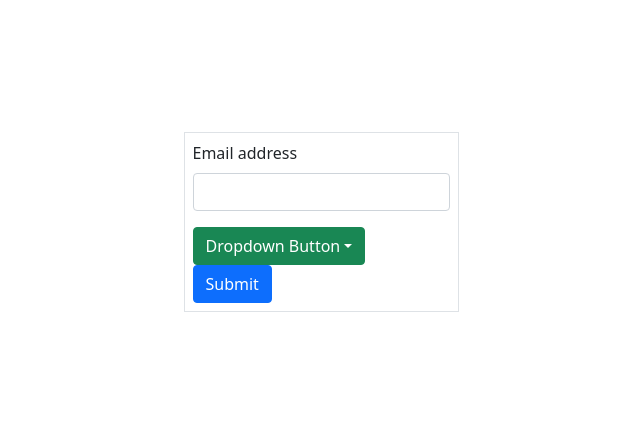
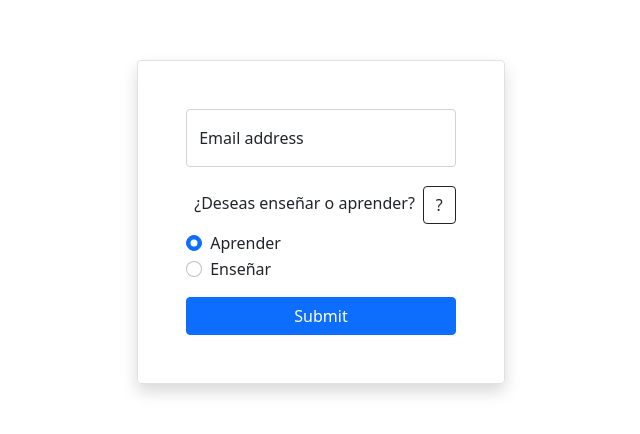
Before and after one commit to dariovp/ja-hackathon, a Next.js app: page /register in a window 1280 px wide. Shown: the part 178-612 px from the top of the page, without its empty margins (319-959 px from the left). Built offline with nearby package versions, Linux system fonts and the light colour scheme.

Commit message:
Register form

```diff
--- a/pages/register/index.js
+++ b/pages/register/index.js
@@ -1,26 +1,51 @@
+import { useState } from "react";
 import { Dropdown } from "react-bootstrap";
+// import {Collapse} from 'bootstrap/dist/js/bootstrap.esm'
 
 export default function Register () {
 
+	const [email, setEmail] = useState('');
+
 	return (
 		<div className="vw-100 vh-100 d-flex justify-content-center align-items-center">
-			<form className="border p-2">
+			<form className="border p-5 shadow rounded" onSubmit={() => {
+				//redirect y demas
+			}}>
+				<div className="form-floating mb-3">
+					<input type="email" className="form-control" placeholder="Email Address" aria-label="Email Address" value={email}
+					onChange={e => {
+						setEmail(e.target.value)
+					}} />
+					<label>Email address</label>
+				</div>
+
 				<div className="mb-3">
-					<label for="exampleInputEmail1" className="form-label">Email address</label>
-					<input type="email" className="form-control" id="exampleInputEmail1" aria-describedby="emailHelp" />
+					<label htmlFor="dropdown" className="form-label p-2">¿Deseas enseñar o aprender?</label>
+					<button type="button" class="btn btn-outline-dark"
+						data-bs-toggle="collapse" data-bs-target="#collapseExample" aria-expanded="false" aria-controls="collapseExample"
+					>?</button>
+					<div class="collapse" id="collapseExample">
+						<p class="">
+							Anim pariatur cliche reprehenderit, enim eiusmod high life accusamus terry richardson ad squid. Nihil anim keffiyeh helvetica, craft beer labore wes anderson cred nesciunt sapiente ea proident.
+						</p>
+					</div>
+
+					<div class="form-check">
+						<input class="form-check-input" type="radio" name="flexRadioDefault" id="flexRadioDefault1" defaultChecked />
+						<label class="form-check-label" htmlFor="flexRadioDefault1">
+							Aprender
+						</label>
+						</div>
+					<div class="form-check">
+						<input class="form-check-input" type="radio" name="flexRadioDefault" id="flexRadioDefault2" />
+						<label class="form-check-label" htmlFor="flexRadioDefault2">
+							Enseñar
+						</label>
+					</div>
+
 				</div>
-				<Dropdown>
-					<Dropdown.Toggle variant="success" id="dropdown-basic">
-						Dropdown Button
-					</Dropdown.Toggle>
 
-					<Dropdown.Menu>
-						<Dropdown.Item href="#/action-1">Action</Dropdown.Item>
-						<Dropdown.Item href="#/action-2">Another action</Dropdown.Item>
-						<Dropdown.Item href="#/action-3">Something else</Dropdown.Item>
-					</Dropdown.Menu>
-				</Dropdown>
-				<button type="submit" className="btn btn-primary">Submit</button>
+				<button type="submit" className="btn btn-primary w-100">Submit</button>
 			</form>
 		</div>
 	);
```
